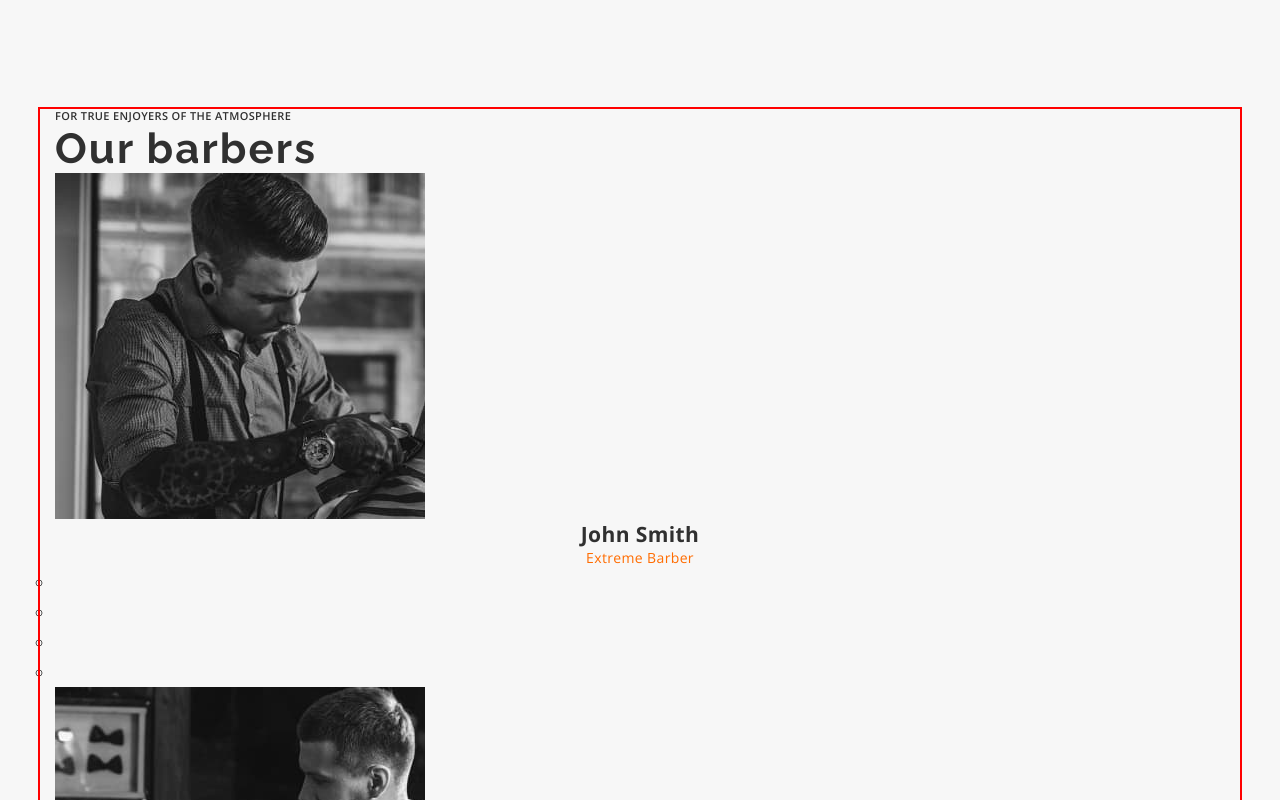
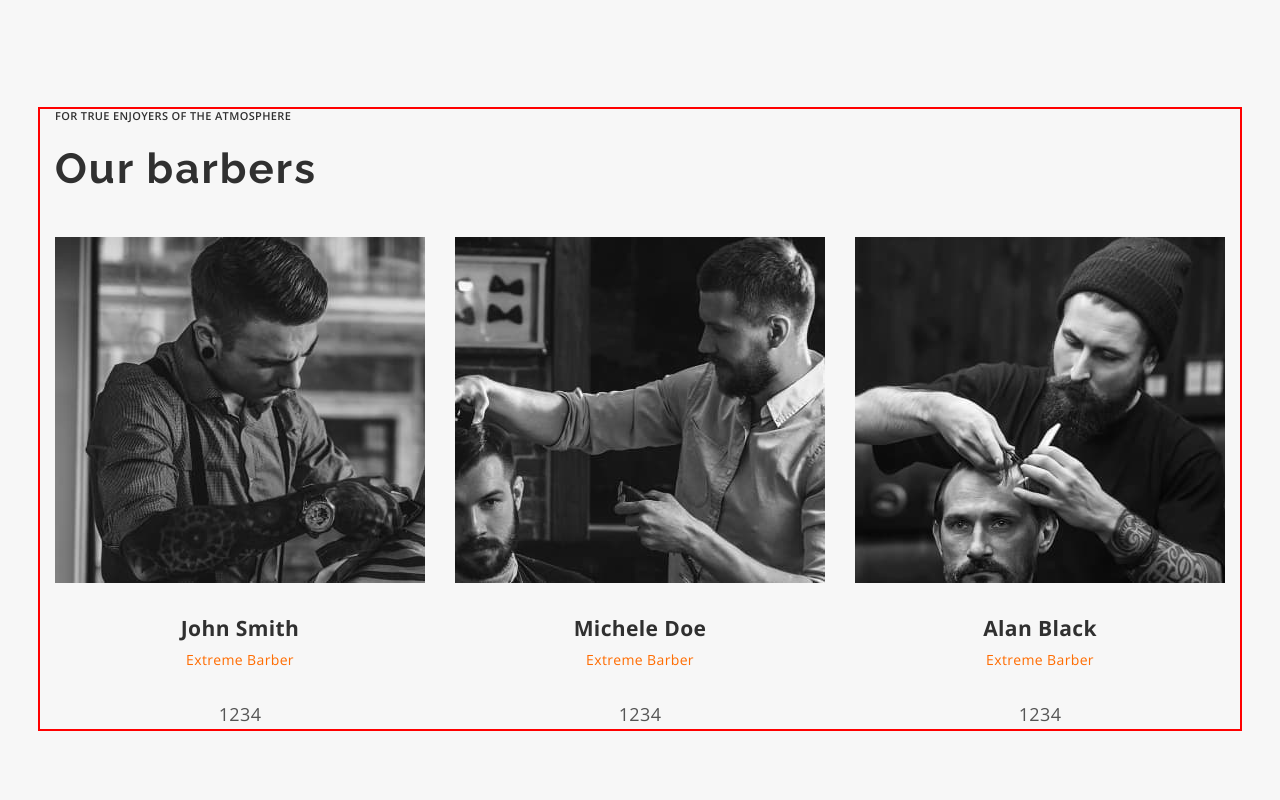
Before and after one commit to Liuddmyla/Barbershop, a plain HTML site: page index.html in a window 1280 px wide. Shown: the part 2760-3560 px from the top of the page. Drawn offline with nearby package versions, Linux system fonts and the light colour scheme.

Commit message:
flex прописано

```diff
--- a/css/styles.css
+++ b/css/styles.css
@@ -422,6 +422,8 @@ span{
 }
 
 .barbers-text{
+    margin-bottom: 20px;
+
     font-weight: 600;
     font-size: 11px;
     line-height: 1.36;
@@ -430,6 +432,8 @@ span{
 }
 
 .barbers-title{
+    margin-bottom: 44px;
+
     font-family: 'Raleway';
     font-size: 42px;
     line-height: 1.17;
@@ -437,13 +441,28 @@ span{
     color:var(--primary-title-color);
 }
 
+.barbers-list{
+    display: flex;
+    gap: 30px;
+}
+.network{
+    max-width: 370px;
+    display: flex;
+    justify-content: center;
+}
+
 .barbers-subtitle{
+    margin-top: 30px;
+    margin-bottom: 8px;
+
     line-height: 1.39;
     text-align: center;
     color:var(--primary-title-color);
 }
 
 .barbers-subtext{
+    margin-bottom: 30px;
+
     font-size: 14px;
     line-height: 1.36;
     text-align: center;
@@ -482,6 +501,10 @@ span{
 /*-------------Section Online-booking--------------*/
 
 .booking{
+    padding-top: 130px;
+    padding-bottom: 183px;
+
+
     background-color: var(--dark-fon-color);
 }
 .booking-title{
@@ -495,16 +518,28 @@ span{
 /*--------------------Section Contacts----------------*/
 
 .contacts{
+    padding-top: 130px;
+    padding-bottom: 120px;
+
+
     background-color: var(--dark-fon-color);
 }
 
 .contacts-title{
+    margin-bottom: 40px;
+
     font-family: 'Raleway';
     font-size: 42px;
     line-height: 1.17;
     letter-spacing: 0.05em;
     color: var(--secondary-text-color);
 }
+
+.contacts-phone{
+    margin-top: 20px;
+    margin-bottom: 20px;
+}
+
 .contacts-address{
 font-style: normal;
 }
@@ -524,6 +559,9 @@ font-style: normal;
 }
 
 .contacts-text{
+    margin-top: 70px;
+    margin-bottom: 20px;
+
     font-weight: 600;
     font-size: 11px;
     line-height: 1.36;
@@ -533,6 +571,7 @@ font-style: normal;
 .contacts-subtext{
     color:var(--price-color);
 }
+
 /*-----------------Footer---------------*/
 
 .footer-text{
@@ -543,9 +582,22 @@ font-style: normal;
     color:var(--price-color);
 }
 .footer-link{
+    padding-top: 56px;
+    padding-bottom: 56px;
+
     font-weight: 600;
     font-size: 11px;
     line-height: 1.36;
     letter-spacing: 0.2em;
     color: var(--primary-title-color);
 }
+
+.footer-container{
+    display: flex;
+    justify-content:space-between;
+    align-items: center;
+}
+.footer-list{
+    display: flex;
+    gap: 40px;
+}
--- a/index.html
+++ b/index.html
@@ -169,33 +169,33 @@
             <img src="./images/barber-img1.jpg" alt="Barbers" width="370" height="346">
             <h3 class="barbers-subtitle">John Smith</h3>
             <p class="barbers-subtext">Extreme Barber</p>
-            <ul>
-              <li></li>
-              <li></li>
-              <li></li>
-              <li></li>
+            <ul class="network">
+                <li class="list">1</li>
+                <li class="list">2</li>
+                <li class="list">3</li>
+                <li class="list">4</li>
             </ul>
           </li>
           <li class="barbers-item">
             <img src="./images/barber-img2.jpg" alt="Barbers" width="370" height="346">
             <h3 class="barbers-subtitle">Michele Doe</h3>
             <p class="barbers-subtext">Extreme Barber</p>
-            <ul>
-              <li></li>
-              <li></li>
-              <li></li>
-              <li></li>
+            <ul class="network">
+              <li class="list">1</li>
+              <li class="list">2</li>
+              <li class="list">3</li>
+              <li class="list">4</li>
             </ul>
           </li>
           <li class="barbers-item">
             <img src="./images/barber-img3.jpg" alt="Barbers" width="370" height="346">
             <h3 class="barbers-subtitle">Alan Black</h3>
             <p class="barbers-subtext">Extreme Barber</p>
-            <ul>
-              <li></li>
-              <li></li>
-              <li></li>
-              <li></li>
+            <ul class="network">
+              <li class="list">1</li>
+              <li class="list">2</li>
+              <li class="list">3</li>
+              <li class="list">4</li>
             </ul>
           </li>
         </ul>
@@ -229,7 +229,8 @@
               rel="noopener noreferrer nofollow">st. Vasilkivska, 7A <br /> Kyiv, 08132</a>
             <ul class="contacts-list list">
               <li class="contacts-item"><a class="contacts-phone link" href="tel:+380441111111">+38 044 111 11 11</a></li>
-            <li class="contacts-item"><a class="contacts-mail" href="mailto:barbershop@email.com">barbershop@email.com</a></li>
+              <li class="contacts-item"><a class="contacts-mail" href="mailto:barbershop@email.com">barbershop@email.com</a>
+              </li>
             </ul>
           </address>
           <p class="contacts-text">Working hours</p>
@@ -239,7 +240,7 @@
    </main>
    <!--Footer-->
    <footer class="footer">
-    <div class="container">
+    <div class="container footer-container">
       <p class="footer-text">&#169;Copyright 2020</p>
       <ul class="footer-list list">
         <li class="footer-item"><a class="footer-link link" href="#" target="_blank"
```
Lines whose indentation alone changed are shown as unchanged.
